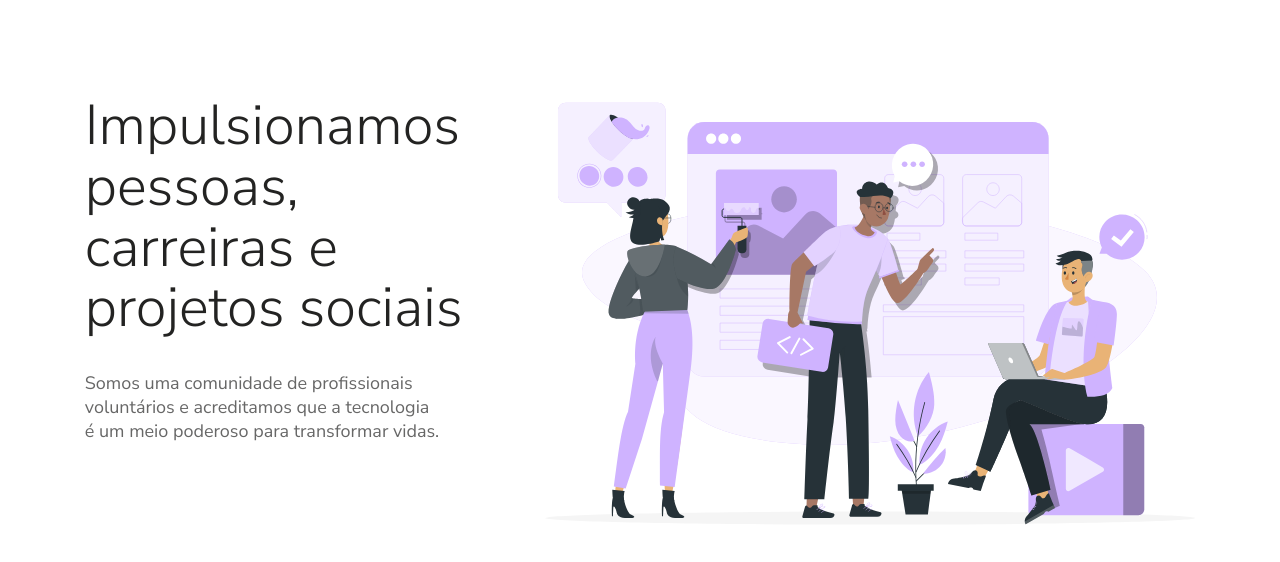
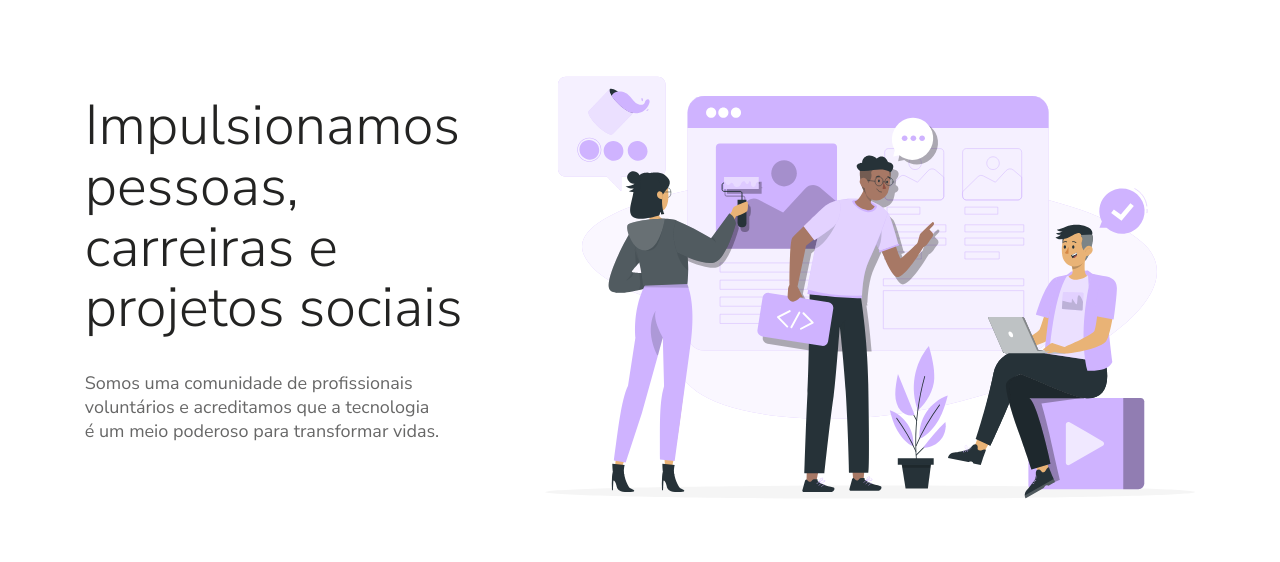
Before and after one commit to tech-pro-bem/institutional-tech-pro-bem, a Next.js app: page / in a window 1280 px wide. Shown: the top 562 px of the page. Built offline with nearby package versions, Linux system fonts and the light colour scheme.

Commit message:
refatorando css

```diff
--- a/app/components/SessionBegin/style.module.css
+++ b/app/components/SessionBegin/style.module.css
@@ -23,11 +23,6 @@
   font-weight: var(--fw-400);
   line-height: 1.35;
   opacity: 0.87;
-
-
-
-  padding: 0;
-  text-align-last: left;
 
 }
 
@@ -70,7 +65,7 @@
     width: 42rem;
     height: 32rem;
     max-width: 42rem;
-    margin: -2.125rem 0 0 0;
+    transform: translate(0)
   }
 
   .text {
```
